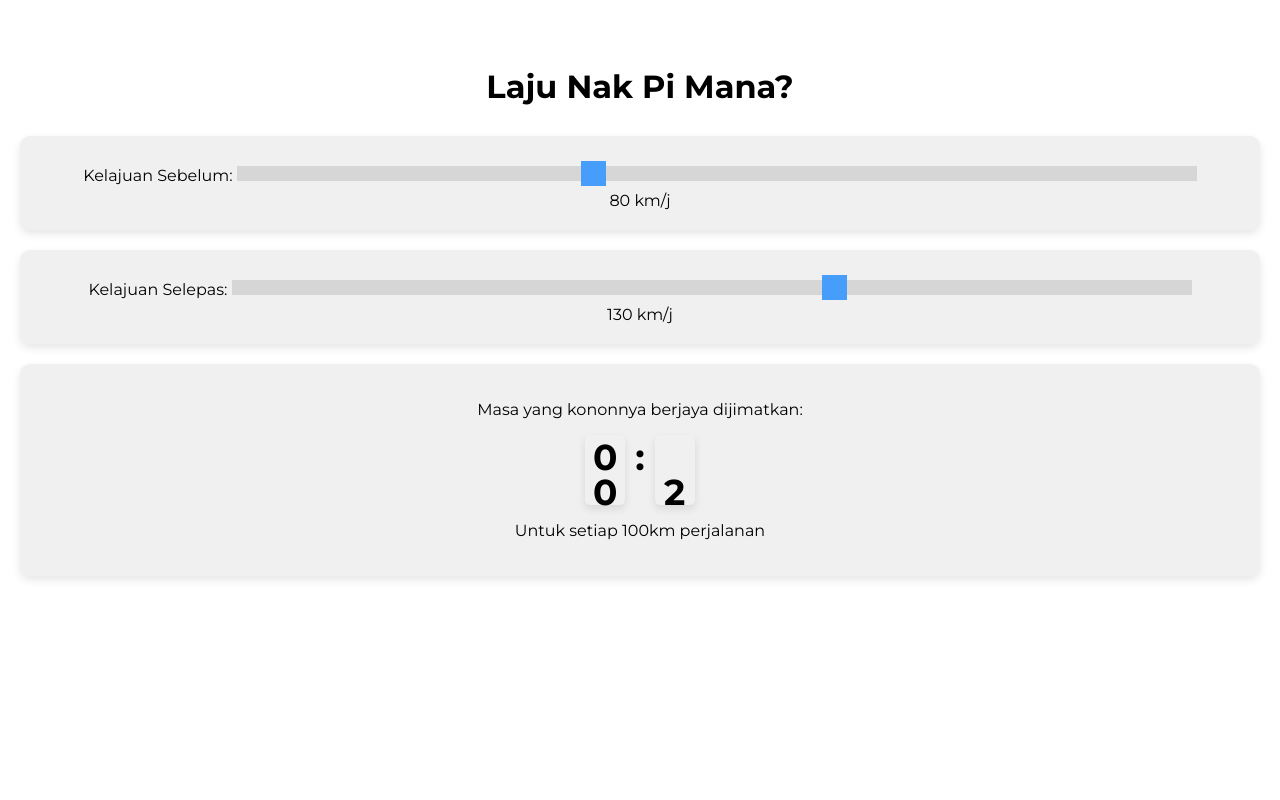
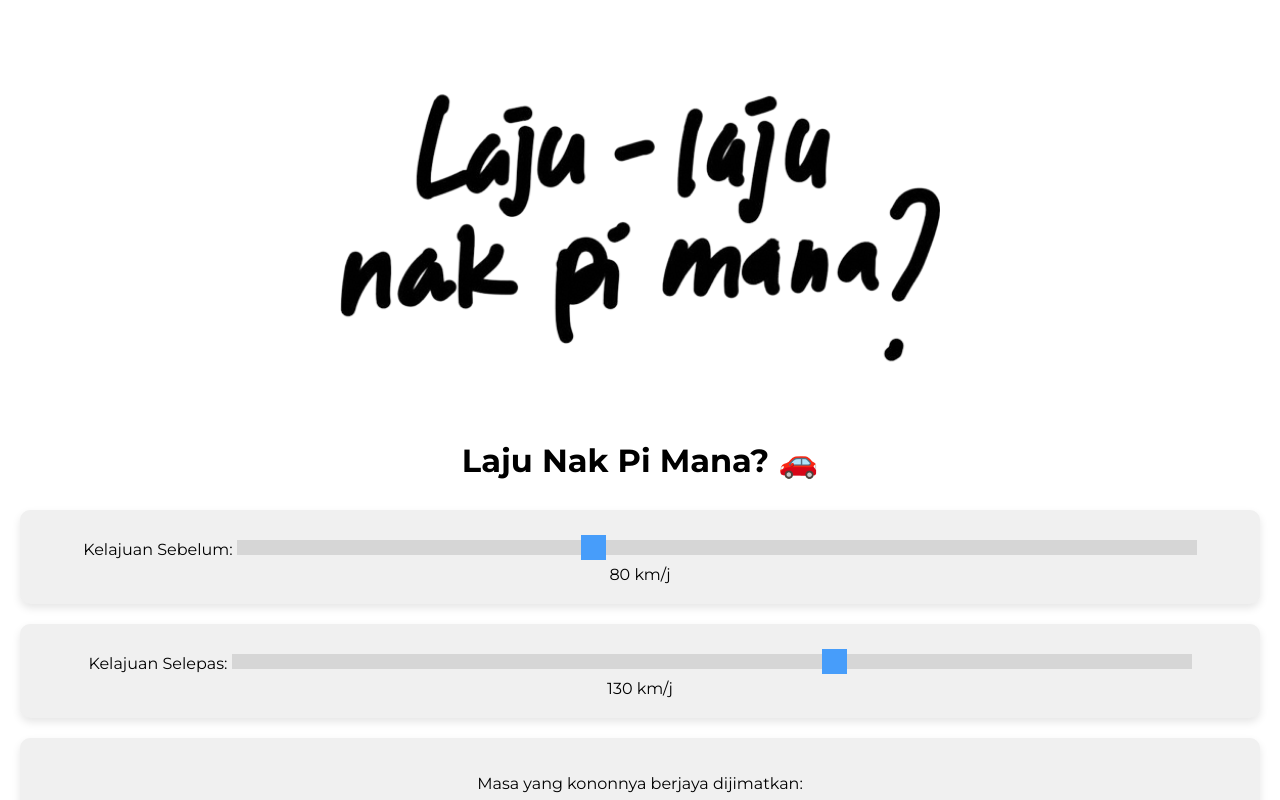
Before and after one commit to taufec/studious-train, a plain HTML site: page index.html in a window 1280 px wide. Shown: the top 800 px of the page. Drawn offline with Linux system fonts and the light colour scheme.

Commit message:
Update index.html

```diff
--- a/index.html
+++ b/index.html
@@ -123,11 +123,21 @@
             font-size: 36px;
             margin: 0 5px;
         }
+
+        /* Tambahkan CSS untuk header image */
+        .header-image {
+            width: 100%;
+            max-width: 600px; /* Sesuaikan dengan lebar gambar */
+            height: auto;
+            margin-bottom: 20px;
+        }
     </style>
 </head>
 <body>
     <div class="container">
-        <h2>Laju Nak Pi Mana?</h2>
+        <!-- Tambahkan header image di sini -->
+        <img class="header-image" src="https://github.com/taufec/studious-train/blob/main/Unknown.png" alt="Header Image">
+        <h2>Laju Nak Pi Mana? 🚗</h2>
         <div class="box">
             <label for="speedBefore">Kelajuan Sebelum:</label>
             <input type="range" id="speedBefore" class="slider" min="10" max="200" value="80" oninput="calculateTime()">
@@ -212,6 +222,5 @@
 
         calculateTime();
     </script>
-
 </body>
 </html>
```
Lines whose indentation alone changed are shown as unchanged.
